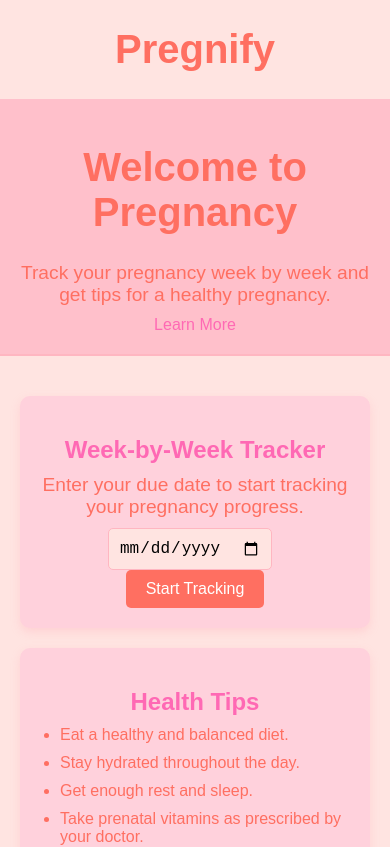
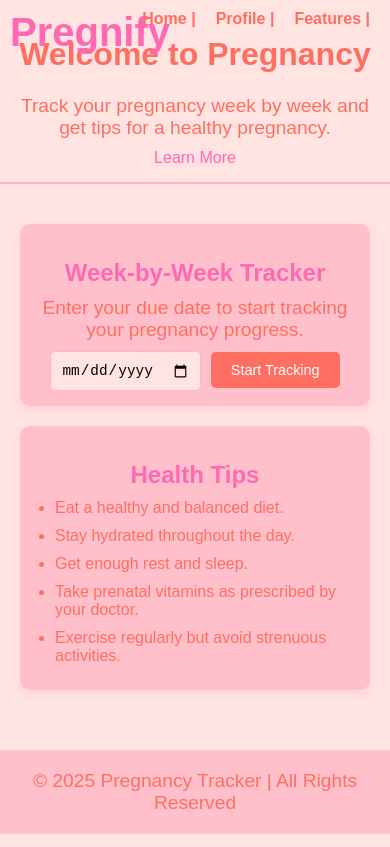
Before and after one commit to theaayushdev/Pregnify, a React (Create React App) app in the folder frontend/: page / in a window 390 px wide. Shown: the top 847 px of the page. Built offline with nearby package versions, Linux system fonts and the light colour scheme.

Commit message:
feat added

```diff
--- a/frontend/src/App.css
+++ b/frontend/src/App.css
@@ -1,10 +1,22 @@
 /* App.css */
+
+/* Define custom colors */
+:root {
+  --light-pink: #ffe4e1;
+  --soft-pink: #ff6f61;
+  --hot-pink: #ff69b4;
+  --dark-pink: #ff1493;
+  --lighter-pink: #ffc0cb;
+  --border-pink: #ffb6c1;
+  --shadow-pink: rgba(255, 182, 193, 0.4);
+}
 
 body {
   margin: 0;
   font-family: 'Arial', sans-serif;
-  background-color: #ffe4e1; /* Light pink background from 'sirus' */
-  color: #333; /* Text color for readability */
+  background-color: var(--light-pink);
+  color: #333;
+  box-sizing: border-box; /* Ensures padding/borders are included in width/height calculation */
 }
 
 .App {
@@ -12,73 +24,76 @@ body {
 }
 
 .App-header {
-  background-color: #ffc0cb; /* Light pink from 'sirus' */
+
   padding: 20px;
-  border-bottom: 2px solid #ffb6c1; /* Slightly darker pink from 'sirus' */
+  border-bottom: 2px solid var(--border-pink);
+
 }
 
 h1 {
-  color: #ff6f61; /* From 'main' */
+  color: var(--soft-pink);
   font-size: 2.5rem;
 }
 
 p {
   font-size: 1.2rem;
   margin: 10px 0;
-  color: #ff6f61; /* Soft pink text from 'sirus' */
+  color: var(--soft-pink);
 }
 
 .App-link {
-  color: #ff69b4; /* Hot pink for links from 'sirus' */
+  color: var(--hot-pink);
   text-decoration: none;
 }
 
 .App-link:hover {
-  color: #ff1493; /* Deep pink on hover from 'sirus' */
+  color: var(--dark-pink);
   text-decoration: underline;
 }
 
 .App-main {
   padding: 20px;
-  background-color: #ffe4e1; /* Light pink from 'sirus' */
+  background-color: var(--light-pink);
 }
 
 .tracker-section,
 .tips-section {
   margin: 20px 0;
   padding: 20px;
-  background-color: #ffd1dc; /* Light pink from 'sirus' */
+  background-color: var(--lighter-pink); /* Using CSS variable for consistency */
   border-radius: 10px;
-  box-shadow: 0 4px 8px rgba(255, 182, 193, 0.4); /* Pink shadow from 'sirus' */
+  box-shadow: 0 4px 8px var(--shadow-pink);
+
 }
 
 .tracker-section h2,
 .tips-section h2 {
-  color: #ff69b4; /* Hot pink from 'sirus' */
+
+  color: var(--hot-pink);
   margin-bottom: 10px;
 }
 
 .due-date-input {
   padding: 10px;
   font-size: 1rem;
-  border: 1px solid #ffb6c1; /* Light pink border from 'sirus' */
+  border: 1px solid var(--border-pink);
   border-radius: 5px;
   margin-right: 10px;
-  background-color: #ffe4e1; /* Light pink background from 'sirus' */
+  background-color: var(--light-pink);
 }
 
 .track-button {
   padding: 10px 20px;
   font-size: 1rem;
-  color: #fff; /* White text for contrast from 'sirus' */
-  background-color: #ff6f61; /* Soft pink from both */
+  color: #fff;
+  background-color: var(--soft-pink);
   border: none;
   border-radius: 5px;
   cursor: pointer;
 }
 
 .track-button:hover {
-  background-color: #ff5c5c; /* Slightly darker pink from 'sirus' */
+  background-color: #ff5c5c;
 }
 
 .tips-list {
@@ -92,13 +107,71 @@ p {
 .tip-item {
   font-size: 1rem;
   margin-bottom: 10px;
-  color: #ff6f61; /* Soft pink from 'sirus' */
+  color: var(--soft-pink);
 }
 
 .App-footer {
   margin-top: 20px;
   padding: 10px;
-  background-color: #ffc0cb; /* Light pink footer from 'sirus' */
+  background-color: var(--lighter-pink);
   font-size: 0.9rem;
-  color: #ff69b4; /* Hot pink text from 'sirus' */
+  color: var(--hot-pink);
 }
+
+/* Responsive Design */
+@media screen and (max-width: 768px) {
+  .App-header {
+    padding: 15px;
+  }
+
+  h1 {
+    font-size: 2rem;
+  }
+
+  .tracker-section,
+  .tips-section {
+    padding: 15px;
+  }
+
+  .due-date-input,
+  .track-button {
+    font-size: 0.9rem;
+  }
+
+  .App-footer {
+    font-size: 0.8rem;
+  }
+
+}
+/* Pregnify (Main Heading) */
+.Pregnify {
+  position:absolute; /* Ensure absolute positioning */
+  top: 10px; /* Add spacing from the top */
+  left: 10px; /* Add spacing from the left */
+  margin: 0;
+  padding: 0;
+  color: var(--hot-pink); /* Main heading color */
+  font-size: 2.5rem; /* Larger font size for emphasis */
+  font-weight: bold; /* Bold for emphasis */
+}
+
+/* Top Navigation Bar */
+.top-nav {
+  position: absolute; /* Position the nav container absolutely */
+  top: 10px; /* Align with Pregnify */
+  right: 20px; /* Align to the right */
+  display: flex; /* Flexbox for alignment */
+  gap: 20px; /* Space between navigation links */
+}
+
+.nav-link {
+  text-decoration: none; /* Remove underline */
+  color: var(--soft-pink); /* Navigation links color */
+  font-size: 1rem; /* Font size for navigation links */
+  font-weight: bold; /* Make links bold */
+  transition: color 0.3s; /* Smooth hover transition */
+}
+
+.nav-link:hover {
+  color: var(--dark-pink); /* Hover color for navigation links */
+}
--- a/frontend/src/App.js
+++ b/frontend/src/App.js
@@ -1,5 +1,17 @@
 import React from 'react';
 import './App.css';
+
+
+function Mypages() {
+  return (
+    <nav className="top-nav">
+      <a href="#home" className="nav-link"> Home | </a>
+      <a href="#profile" className="nav-link"> Profile | </a>
+      <a href="#features" className="nav-link"> Features | </a>
+    </nav>
+  );
+}
+
 
 function App() {
   const tips = [
@@ -12,7 +24,7 @@ function App() {
 
   return (
     <div className="App">
-      <h1>Pregnify</h1>
+      <h1 className='Pregnify'> Pregnify</h1>
 
       <header className="App-header">
         <h1>Welcome to Pregnancy </h1>
@@ -27,6 +39,7 @@ function App() {
         </a>
       </header>
       <main className="App-main">
+        <Mypages/>
         <section className="tracker-section">
           <h2>Week-by-Week Tracker</h2>
           <p>Enter your due date to start tracking your pregnancy progress.</p>
```
